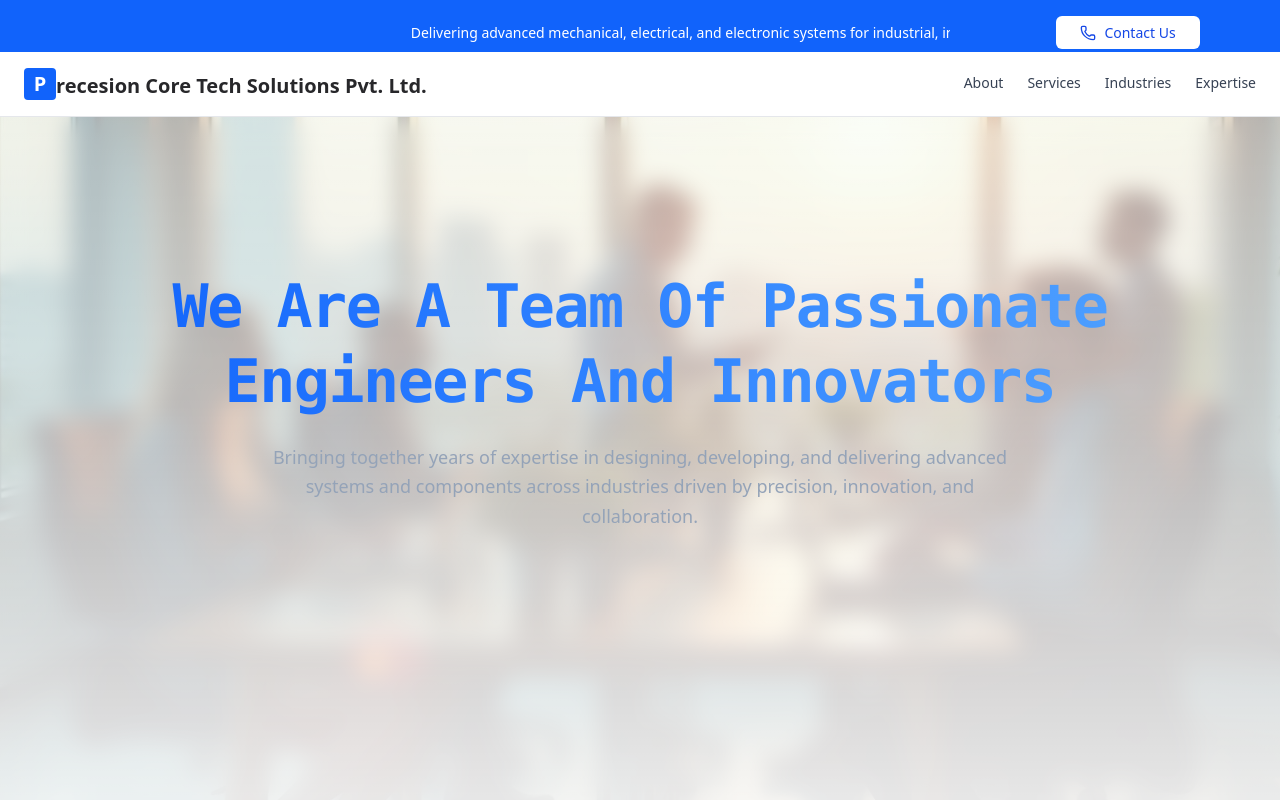
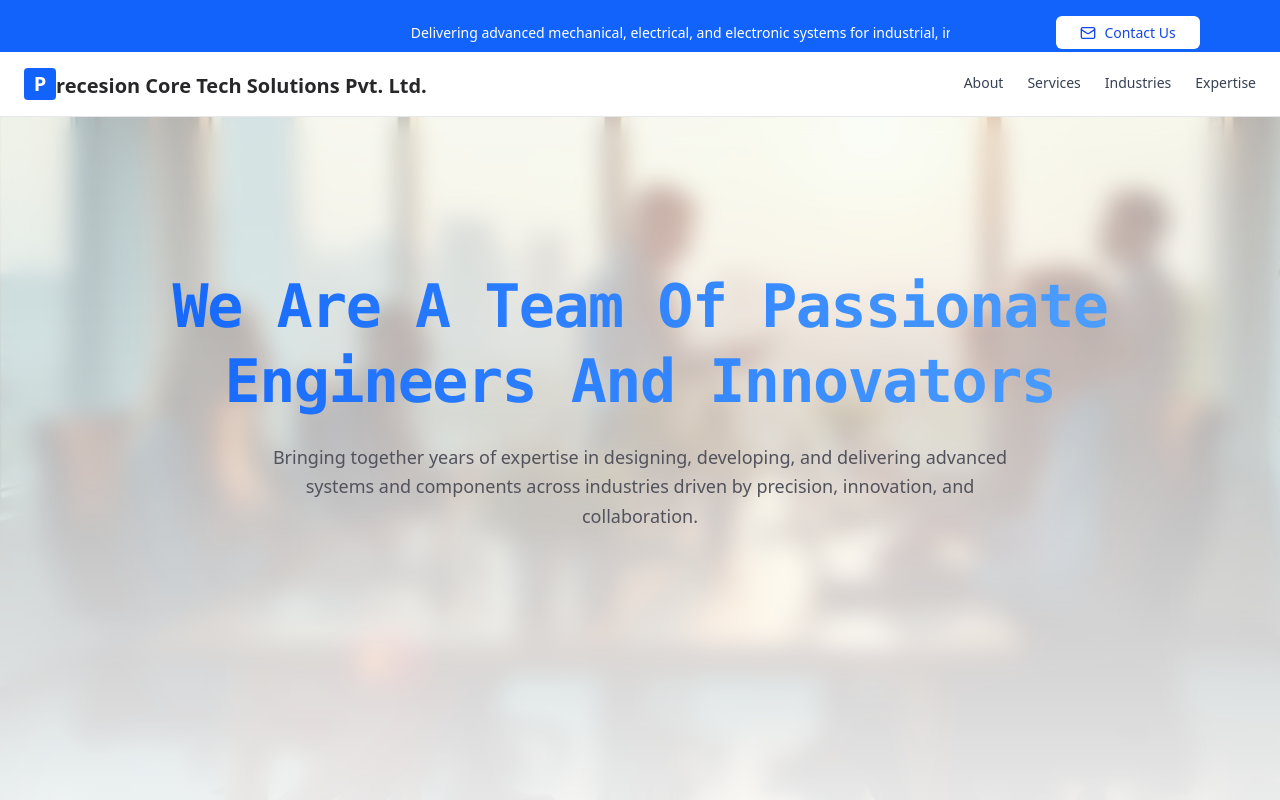
Before and after one commit to Deepanshudks/clone, a React (Vite) app: page /about in a window 1280 px wide. Shown: the top 800 px of the page. Built offline with nearby package versions, Linux system fonts and the light colour scheme.

Commit message:
added form link

```diff
--- a/src/components/aboutHero/index.tsx
+++ b/src/components/aboutHero/index.tsx
@@ -3,14 +3,12 @@ import heroBackground from "../../assets/hero-background.jpg";
 const AboutHero = () => {
   return (
     <section className="relative min-h-screen flex items-center justify-center overflow-hidden">
-      {/* Background Image */}
       <div className="absolute inset-0 z-0">
         <img
           src={heroBackground}
           alt="Hero background"
           className="w-full h-full object-cover scale-105 animate-in fade-in duration-1000"
         />
-        {/* Subtle Overlay */}
         <div className="absolute inset-0 bg-gradient-to-b from-background/60 via-background/70 to-background/90 backdrop-blur-md" />
       </div>
 
@@ -35,7 +33,7 @@ const AboutHero = () => {
           className="
             mt-6
             sm:text-lg text-base
-            text-muted-foreground
+            text-zinc-600
             max-w-3xl
             leading-relaxed
             animate-in fade-in slide-in-from-bottom-10
--- a/src/components/aboutUs/index.tsx
+++ b/src/components/aboutUs/index.tsx
@@ -1,6 +1,7 @@
 import React from "react";
 import AboutSection from "../aboutSection";
 import Footer from "../footer";
+import { FORM_LINK } from "../../mock/shared";
 
 const AboutUs: React.FC = () => {
   return (
@@ -17,7 +18,7 @@ const AboutUs: React.FC = () => {
           industrial, infrastructure, and energy applications.
         </p>
         <a
-          href="#contact"
+          href={FORM_LINK}
           className="inline-block bg-white text-blue-600 font-semibold px-6 py-3 rounded-lg hover:bg-gray-100 transition"
         >
           Contact Now
@@ -173,7 +174,7 @@ const AboutUs: React.FC = () => {
           below.
         </p>
         <a
-          href="https://forms.gle/your-google-form-link"
+          href={FORM_LINK}
           target="_blank"
           rel="noopener noreferrer"
           className="inline-block bg-blue-600 text-white px-6 py-3 rounded-lg hover:bg-blue-700 transition"
--- a/src/components/announcement/index.tsx
+++ b/src/components/announcement/index.tsx
@@ -1,6 +1,6 @@
-import { Phone } from "lucide-react";
+import { Mail } from "lucide-react";
 import { motion } from "framer-motion";
-import { Email } from "../../mock/shared";
+import { FORM_LINK } from "../../mock/shared";
 
 const AnnouncementBanner = () => {
   return (
@@ -32,10 +32,10 @@ const AnnouncementBanner = () => {
         </div>
         <div>
           <a
-            href={`mailto:${Email}`}
+            href={FORM_LINK}
             className="flex items-center cursor-pointer justify-center space-x-1 text-[0.65rem] sm:text-[0.875rem] font-medium normal-case rounded-md px-2 sm:px-4 !py-1.5 !sm:py-2 !w-36 sm:w-28 md:w-full bg-white text-blue-700 hover:bg-blue-50 transition-all no-underline"
           >
-            <Phone className="w-4 h-4 sm:w-4 sm:h-4 mr-1 sm:mr-2" />
+            <Mail className="w-4 h-4 sm:w-4 sm:h-4 mr-1 sm:mr-2" />
             <span>Contact Us</span>
           </a>
         </div>
--- a/src/components/footer/index.tsx
+++ b/src/components/footer/index.tsx
@@ -1,6 +1,6 @@
 import { Button } from "@mui/material";
 import { Mail } from "lucide-react";
-import { Email } from "../../mock/shared";
+import { Email, FORM_LINK } from "../../mock/shared";
 
 export default function Footer() {
   return (
@@ -36,7 +36,7 @@ export default function Footer() {
             partnerships. Please use the enquiry form linked below for all
             communication.
           </p>
-          <a href={`mailto:${Email}`} className="inline-block no-underline">
+          <a href={FORM_LINK} className="inline-block no-underline">
             <Button
               variant="contained"
               className="bg-blue-600 hover:bg-blue-700 text-white font-semibold px-6 py-3 rounded-lg shadow-lg transition duration-300"
--- a/src/components/hero/index.tsx
+++ b/src/components/hero/index.tsx
@@ -1,7 +1,7 @@
 import heroBackground from "../../assets/hero-background.jpg";
 import { Button } from "@mui/material";
 import { ChevronRight } from "lucide-react";
-import { Email } from "../../mock/shared";
+import { FORM_LINK } from "../../mock/shared";
 
 const Hero = () => {
   return (
@@ -25,7 +25,7 @@ const Hero = () => {
           excellence.
         </p>
         <div>
-          <a href={`mailto:${Email}`} className="inline-block no-underline">
+          <a href={FORM_LINK} className="inline-block no-underline">
             <Button
               variant="contained"
               className="!rounded-xl !normal-case !px-6 !py-3 !bg-primary flex items-center gap-2 group hover:!bg-blue-700 transition duration-300"
--- a/src/components/whyChooseUs/index.tsx
+++ b/src/components/whyChooseUs/index.tsx
@@ -9,6 +9,7 @@ import {
   PlaneTakeoff,
   ChevronRight,
 } from "lucide-react";
+import { FORM_LINK } from "../../mock/shared";
 
 const reasonsData = [
   {
@@ -63,13 +64,14 @@ export default function WhyChooseUs() {
               <h2 className="text-2xl sm:text-3xl font-bold mb-2">
                 Fuel Your Digital-First Idea
               </h2>
-
+              <a href={FORM_LINK}>
                 <Button
                   variant="contained"
                   className="bg-blue-500 text-white px-5 py-2 sm:px-6 sm:py-3  rounded-md font-semibold"
                 >
                   Innovate With Us
                 </Button>
+              </a>
             </div>
           </div>
         </div>
--- a/src/mock/shared.ts
+++ b/src/mock/shared.ts
@@ -1 +1,3 @@
 export const Email = "Precisioncoretechsolutions@gmail.com";
+
+export const FORM_LINK = "https://forms.gle/TjSVSVFCwtJK6L8C8";
```
Lines whose indentation alone changed are shown as unchanged.
